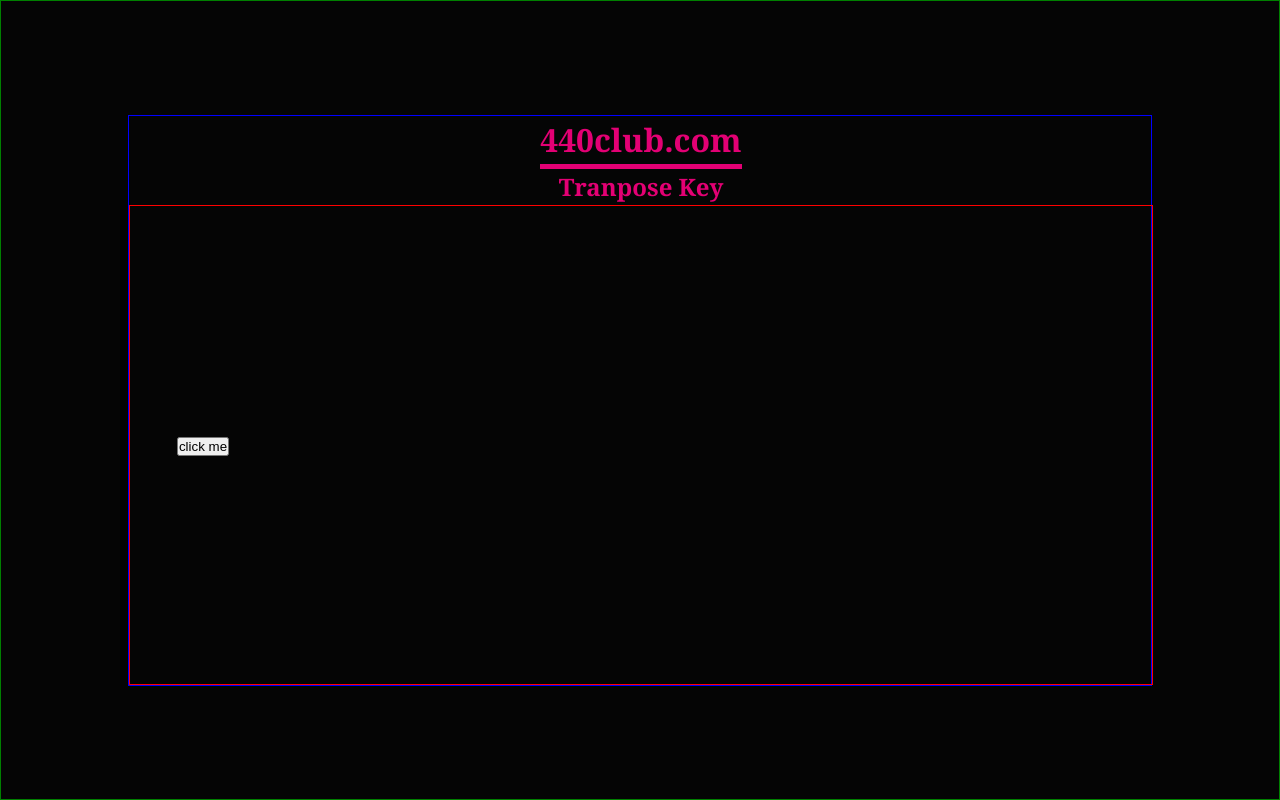
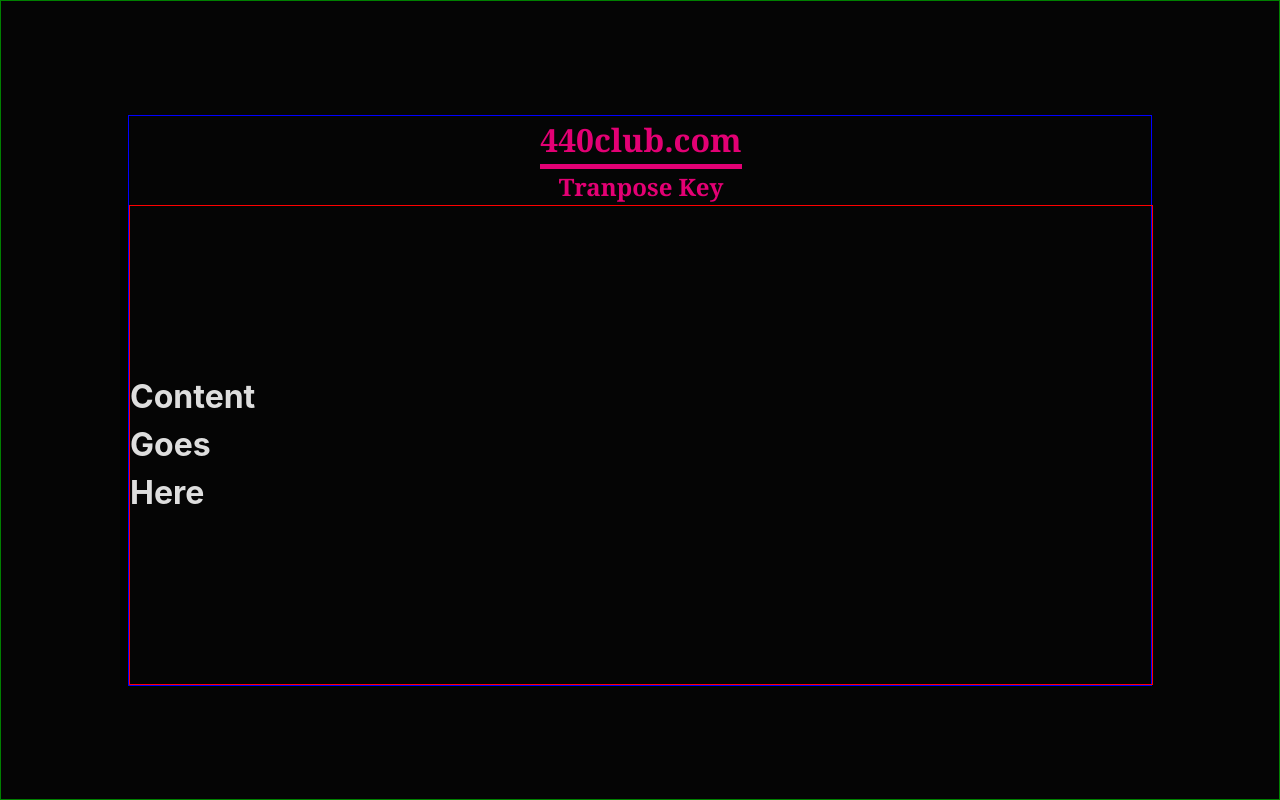
Before and after one commit to Irond76/440-Transpose, a Svelte app: page / in a window 1280 px wide. Both pictures are taken after a click on the button "Enter". Built offline with nearby package versions, Linux system fonts and the light colour scheme.

Commit message:
refactored code for clean-up, brought in transitions

```diff
--- a/src/App.svelte
+++ b/src/App.svelte
@@ -1,31 +1,21 @@
 <script>
   import { enterSite } from "./Stores/enterSiteStore";
+  import { scale, fade } from "svelte/transition";
   import Header from "./lib/Header.svelte";
   import Button from "./Buttons/Button.svelte";
 </script>
 
 {#if $enterSite}
   <main class="main-container">
-    <div class="header-container">
-      <Header />
-    </div>
-    <div class="Enter-Btn-Container">
-      <Button />
-    </div>
-    <!-- <div class="key-card-container">
-    <div>
-      <button>click me</button>
-    </div>
-  </div> -->
+    <Header />
+    <Button />
   </main>
 {:else}
   <main class="main-container">
-    <div class="header-container">
-      <Header />
-    </div>
-    <div class="key-card-container">
+    <Header />
+    <div class="key-card-container" transition:fade={{ duration: 500 }}>
       <div>
-        <button>click me</button>
+        <h1>Content Goes Here</h1>
       </div>
     </div>
   </main>
--- a/src/Buttons/Button.svelte
+++ b/src/Buttons/Button.svelte
@@ -10,7 +10,9 @@
   };
 </script>
 
-<button type="button" class="btn" on:click={toggleEnterSite}>Enter</button>
+<div class="Enter-Btn-Container">
+  <button type="button" class="btn" on:click={toggleEnterSite}>Enter</button>
+</div>
 
 <style>
   .btn {
--- a/src/lib/Header.svelte
+++ b/src/lib/Header.svelte
@@ -1,6 +1,8 @@
-<h1>440club.com</h1>
-<hr />
-<h2>Tranpose Key</h2>
+<div class="header-container">
+  <h1>440club.com</h1>
+  <hr />
+  <h2>Tranpose Key</h2>
+</div>
 
 <style>
   h1,
```
